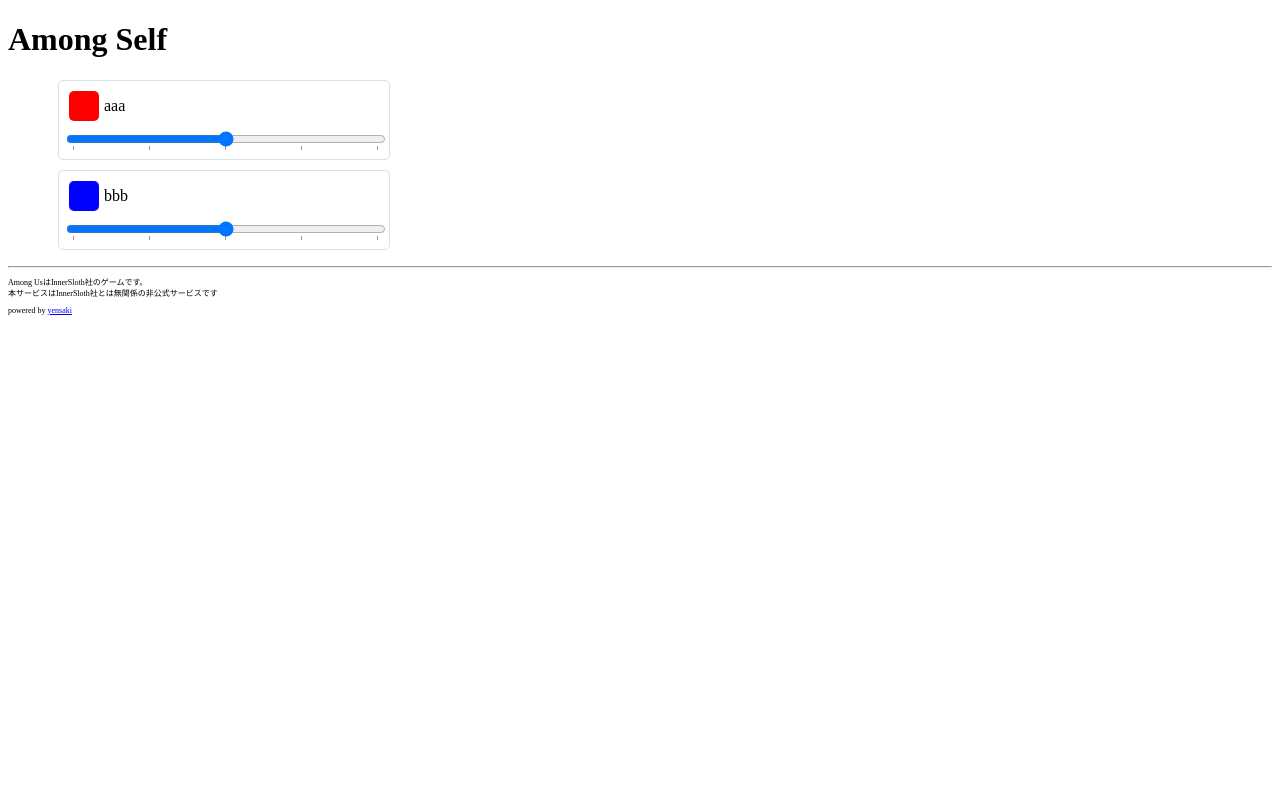
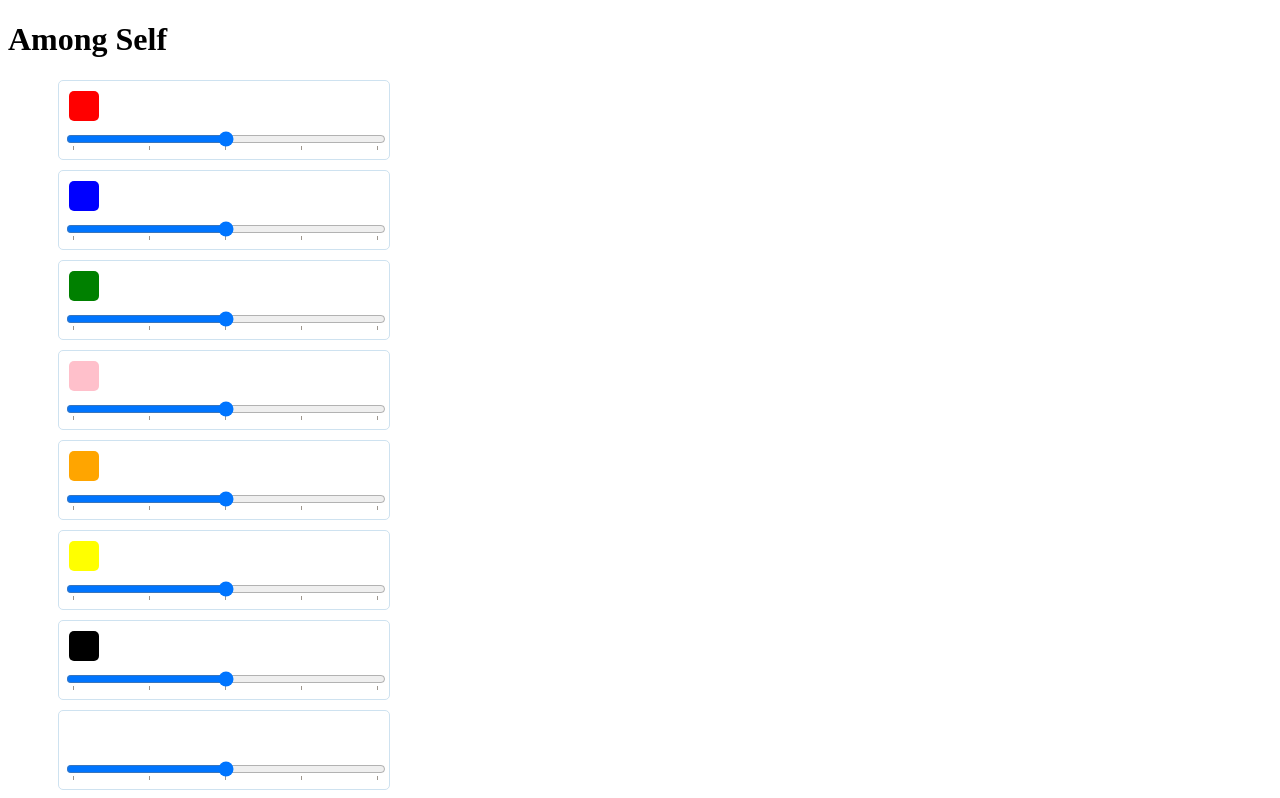
Before and after one commit to yensaki/among-self, a Next.js app: page / in a window 1280 px wide. Shown: the top 798 px of the page. Built offline with nearby package versions, Linux system fonts and the light colour scheme.

Commit message:
Set all colors crews

```diff
--- a/pages/index.tsx
+++ b/pages/index.tsx
@@ -2,29 +2,40 @@
 import CrewCard from '../components/CrewCard'
 import { useState } from 'react'
 
+interface Crew {
+  color: string,
+  name: string
+}
+
 const IndexPage = () => {
-  // const colors = [
-  //   "red",
-  //   "blue",
-  //   "green",
-  //   "pink",
-  //   "orange",
-  //   "yellow",
-  //   "black",
-  //   "white",
-  //   "purple",
-  //   "brown",
-  //   "cyan",
-  //   "lime"
-  // ]
-  // const defaultCrews = colors.map()
-  // const [crews, setCrews] = useState(defaultCrews)
+  const colors = [
+    "red",
+    "blue",
+    "green",
+    "pink",
+    "orange",
+    "yellow",
+    "black",
+    "white",
+    "purple",
+    "brown",
+    "cyan",
+    "lime"
+  ]
+
+  const defaultCrews: Crew[] = []
+  colors.forEach((color) => {
+      const crew: Crew = {color: color, name: ""}
+      defaultCrews.push(crew)
+  })
+  const [crews, setCrews] = useState(defaultCrews)
   return (
     <Layout title="Among Self">
     <h1>Among Self</h1>
     <ul>
-      <CrewCard color="red" name="aaa" />
-      <CrewCard color="blue" name="bbb" />
+      {crews.map((crew) => (
+        crew.color && <CrewCard color={crew.color} name={crew.name} />
+      ))}
     </ul>
   </Layout>
   )
```
